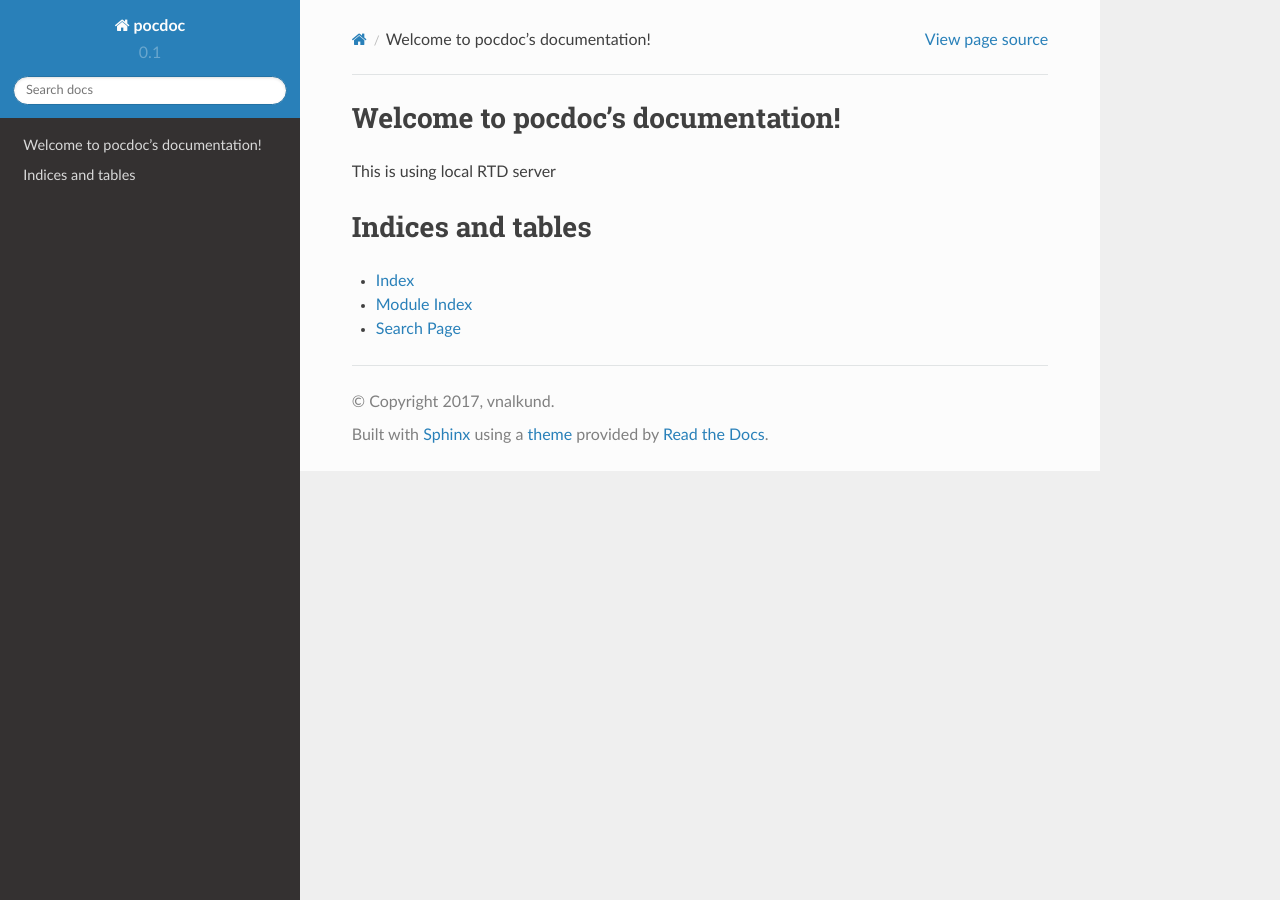
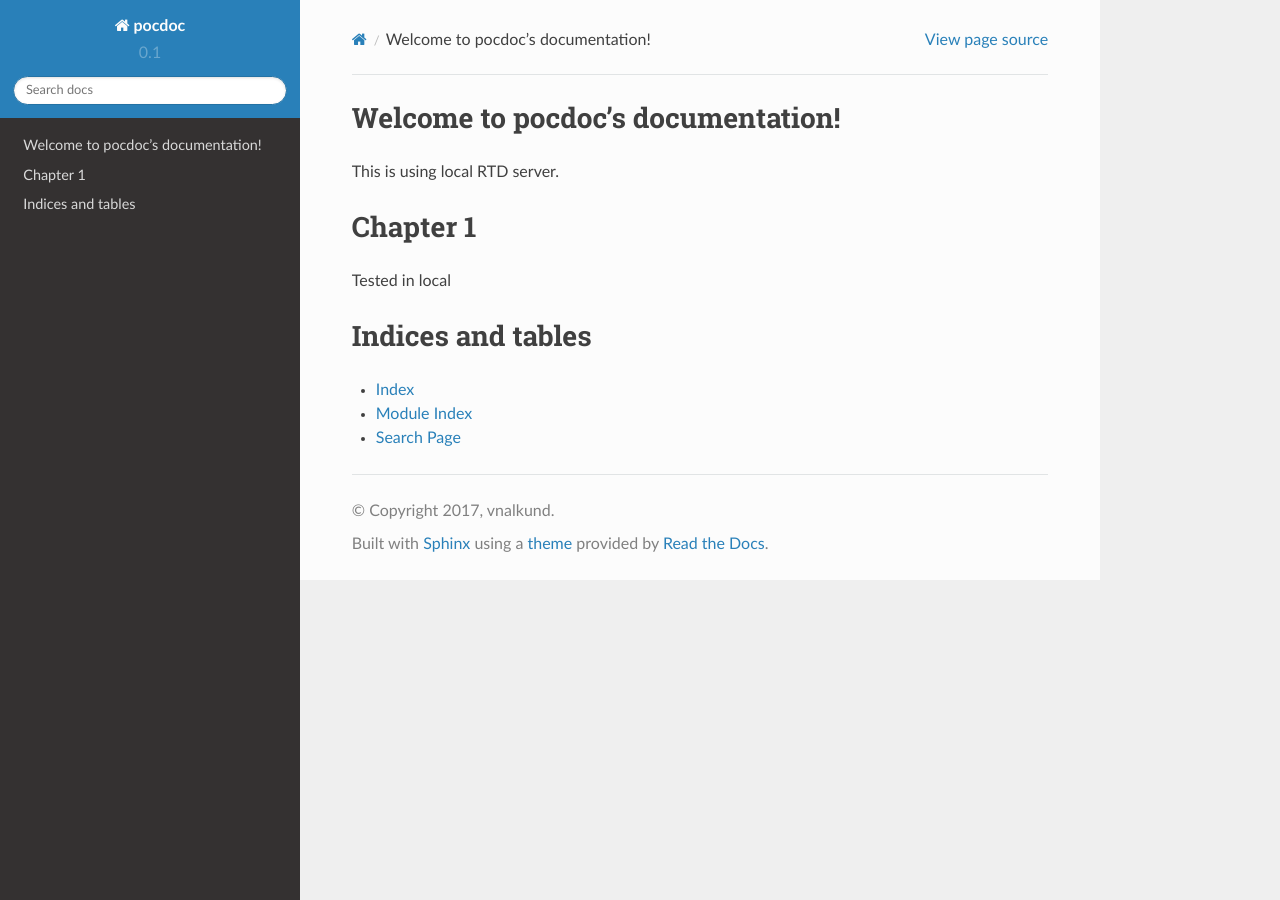
Before and after one commit to vngithub/documentation, a Sphinx documentation site: the page built from docs/source/index.rst, in a window 1280 px wide. Built offline with Sphinx 7.4.7 and the Read the Docs theme 2.0.0, drawn with Linux system fonts in a browser that asks for light colours.

Commit message:
Add chapter 1

```diff
--- a/docs/source/index.rst
+++ b/docs/source/index.rst
@@ -5,7 +5,11 @@
 
 Welcome to pocdoc's documentation!
 ==================================
-This is using local RTD server
+This is using local RTD server.
+
+Chapter 1
+=============
+Tested in local
 
 .. toctree::
    :maxdepth: 2
```
